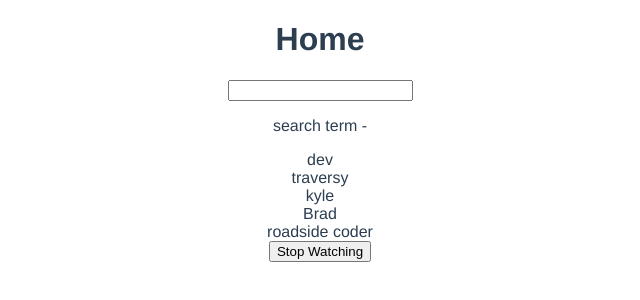
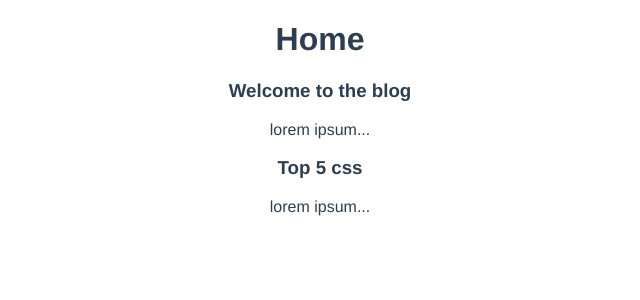
Before and after one commit to arvindk07/dojo-blog-vue, a Vue app: page / in a window 1280 px wide. Shown: the top 300 px of the page, without its empty margins (320-960 px from the left). Built offline with nearby package versions, Linux system fonts and the light colour scheme.

Commit message:
using props in setup

```diff
--- /dev/null
+++ b/src/components/PostList.vue
@@ -0,0 +1,19 @@
+<template>
+  <div class="post-list">
+    <div v-for="post in posts" :key="post.id"><SinglePost :post="post" /></div>
+  </div>
+</template>
+
+<script>
+import SinglePost from "./SinglePost.vue";
+export default {
+  props: ["posts"],
+
+  components: { SinglePost },
+  setup(props) {
+    console.log(props.posts);
+  },
+};
+</script>
+
+<style></style>
--- /dev/null
+++ b/src/components/SinglePost.vue
@@ -0,0 +1,21 @@
+<template>
+  <div class="post">
+    <h3>{{ post.title }}</h3>
+    <p>{{ snippet }}</p>
+  </div>
+</template>
+
+<script>
+import { computed } from "vue";
+export default {
+  props: ["post"],
+  setup(props) {
+    const snippet = computed(() => {
+      return props.post.body.substring(0, 100) + "...";
+    });
+    return { snippet };
+  },
+};
+</script>
+
+<style></style>
--- a/src/views/HomeView.vue
+++ b/src/views/HomeView.vue
@@ -1,44 +1,24 @@
 <template>
   <div class="home">
     <h1>Home</h1>
-    <input type="text" v-model="search" />
-    <p>search term - {{ search }}</p>
-    <div v-for="name in matchingNames" :key="name">{{ name }}</div>
-    <button @click="handleClick">Stop Watching</button>
+    <PostList :posts="posts" />
   </div>
 </template>
 
 <script>
 import { ref, computed, watch, watchEffect } from "vue";
+import PostList from "@/components/PostList.vue";
 export default {
   name: "HomeView",
+  components: {
+    PostList,
+  },
   setup() {
-    const search = ref("");
-    const names = ref(["dev", "traversy", "kyle", "Brad", "roadside coder"]);
-
-    const stopWatch = watch(search, () => {
-      console.log("watch");
-    });
-
-    const stopWatchEffect = watchEffect(() => {
-      console.log("watch effect", search.value);
-    });
-
-    const matchingNames = computed(() => {
-      return names.value.filter((name) => name.includes(search.value));
-    });
-
-    const handleClick = () => {
-      stopWatch();
-      stopWatchEffect();
-    };
-
-    return {
-      names,
-      search,
-      matchingNames,
-      handleClick,
-    };
+    const posts = ref([
+      { title: "Welcome to the blog", body: "lorem ipsum", id: 1 },
+      { title: "Top 5 css", body: "lorem ipsum", id: 2 },
+    ]);
+    return { posts };
   },
 };
 </script>
```
